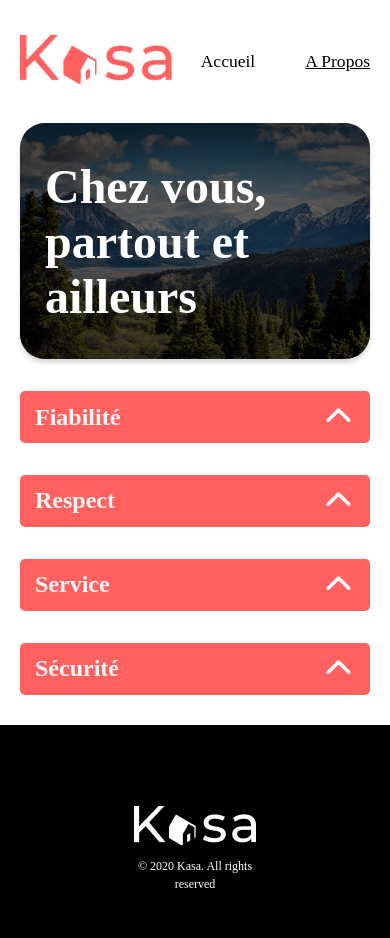
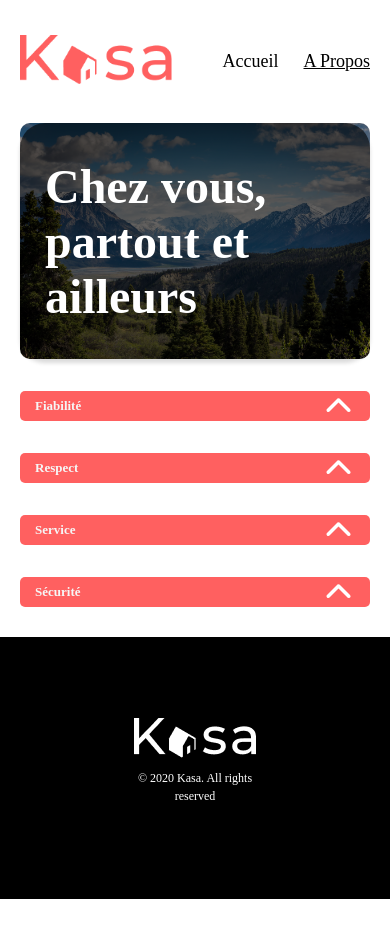
Before and after one commit to klombar/Projet-07-Kasa, a React (Vite) app: page /About in a window 390 px wide. Shown: the top 938 px of the page. After the commit the page ends 899 px from the top, so only its background shows below. Built offline with nearby package versions, Linux system fonts and the light colour scheme.

Commit message:
modification de la hauteur des dropdowns pour correspondre au format mobile

```diff
--- a/src/SASS/Base/style.css
+++ b/src/SASS/Base/style.css
@@ -18,20 +18,24 @@
   align-items: center;
   gap: 50px;
 }
-@media (max-width: 375px) {
+@media (max-width: 480px) {
   .header-nav {
-    gap: 40px;
+    gap: 25px;
   }
 }
 .header-nav li {
   font-size: 4.5vw;
   font-weight: 500;
-  line-height: 34.22px;
   text-align: right;
 }
 @media (min-width: 480px) {
   .header-nav li {
     font-size: 24px;
+  }
+}
+@media (max-width: 480px) {
+  .header-nav li {
+    font-size: 18px;
   }
 }
 
@@ -49,7 +53,7 @@
   width: 100%;
   max-width: 1440px;
   height: 209px;
-  gap: 25px;
+  gap: 10px;
 }
 @media (max-width: 480px) {
   .footer {
@@ -86,7 +90,7 @@
   width: 100%;
   height: 14.2vh;
 }
-@media (max-width: 375px) {
+@media (max-width: 480px) {
   .banner {
     border-radius: 10px;
   }
@@ -103,7 +107,7 @@
      object-fit: cover;
   border-radius: 25px;
 }
-@media (max-width: 375px) {
+@media (max-width: 480px) {
   .banner img {
     border-radius: 10px;
   }
@@ -145,7 +149,7 @@
   text-align: left;
   color: white;
 }
-@media (max-width: 375px) {
+@media (max-width: 376px) {
   .banner-title {
     font-size: 24px;
   }
@@ -169,13 +173,14 @@
   margin-top: 35px;
   background-color: #f6f6f6;
 }
-@media (max-width: 375px) {
+@media (max-width: 480px) {
   .gallery {
     background-color: white;
     padding: 0;
     border-radius: 0;
     grid-gap: 22px;
     margin-top: 25px;
+    margin-bottom: 20px;
   }
 }
 .gallery-appartement {
@@ -244,6 +249,8 @@
 @media (max-width: 480px) {
   .dropdown .about-list {
     margin-top: 31.8px;
+    font-size: 13px;
+    height: 30px;
   }
 }
 .dropdown .about-list-content {
@@ -276,6 +283,12 @@
 .about-list-content.expand {
   height: 95px;
   padding: 15px 15px;
+}
+@media (max-width: 800px) {
+  .about-list-content.expand {
+    line-height: 17px;
+    height: auto;
+  }
 }
 
 .about-list-content.unexpand {
@@ -607,6 +620,7 @@
     font-weight: 400;
     line-height: 17.11px;
     text-align: left;
+    padding: 30px 15px 0px 15px;
   }
 }
 .appartement-contents-dropdowns-description-content.expand {
@@ -644,6 +658,7 @@
     font-weight: 700;
     line-height: 18.54px;
     text-align: left;
+    height: 30px;
   }
 }
 .appartement-contents-dropdowns-description-title-chevron {
@@ -684,6 +699,7 @@
     font-weight: 400;
     line-height: 17.11px;
     text-align: left;
+    padding: 30px 15px 0px 15px;
   }
 }
 .appartement-contents-dropdowns-equipments-content.expand {
@@ -719,6 +735,7 @@
     font-weight: 700;
     line-height: 18.54px;
     text-align: left;
+    height: 30px;
   }
 }
 .appartement-contents-dropdowns-equipments-title-chevron {
--- a/src/SASS/Components/_AppartementContent.scss
+++ b/src/SASS/Components/_AppartementContent.scss
@@ -153,6 +153,7 @@
             font-weight: 400;
             line-height: 17.11px;
             text-align: left;
+            padding: 30px 15px 0px 15px;
           }
           &.expand {
             height: 25vh;
@@ -186,6 +187,7 @@
             font-weight: 700;
             line-height: 18.54px;
             text-align: left;
+            height: 30px;
           }
           &-chevron {
             transition: transform 0.25s linear;
@@ -224,6 +226,7 @@
             font-weight: 400;
             line-height: 17.11px;
             text-align: left;
+            padding: 30px 15px 0px 15px;
           }
           &.expand {
             height: 25vh;
@@ -255,6 +258,7 @@
             font-weight: 700;
             line-height: 18.54px;
             text-align: left;
+            height: 30px;
           }
           &-chevron {
             transition: transform 0.25s linear;
--- a/src/SASS/Components/_Banner.scss
+++ b/src/SASS/Components/_Banner.scss
@@ -3,7 +3,7 @@
   position: relative;
   width: 100%;
   height: 14.2vh;
-  @media (max-width: 375px) {
+  @media (max-width: 480px) {
     border-radius: $border-radius-medium;
   }
   @media (min-width: 376px) {
@@ -14,7 +14,7 @@
     height: 14.2vh;
     object-fit: cover;
     border-radius: $border-radius-large;
-    @media (max-width: 375px) {
+    @media (max-width: 480px) {
       border-radius: $border-radius-medium;
     }
     @media (min-width: 376px) {
@@ -46,7 +46,7 @@
     font-weight: 700;
     text-align: left;
     color: $font-color;
-    @media (max-width: 375px) {
+    @media (max-width: 376px) {
       font-size: 24px;
     }
   }
--- a/src/SASS/Components/_Gallery.scss
+++ b/src/SASS/Components/_Gallery.scss
@@ -15,12 +15,13 @@
   padding: 50px 0;
   margin-top: 35px;
   background-color: $secondary-color;
-  @media (max-width: 375px) {
+  @media (max-width: 480px) {
     background-color: $font-color;
     padding: 0;
     border-radius: 0;
     grid-gap: 22px;
     margin-top: 25px;
+    margin-bottom: 20px;
   }
   &-appartement {
     position: relative;
--- a/src/SASS/Pages/_About.scss
+++ b/src/SASS/Pages/_About.scss
@@ -19,6 +19,8 @@
     margin-top: 35px;
     @media (max-width: 480px) {
       margin-top: 31.8px;
+      font-size: 13px;
+      height: 30px;
     }
     &-content {
       @include flex-center;
@@ -50,6 +52,10 @@
 .about-list-content.expand {
   height: 95px;
   padding: 15px 15px;
+  @media (max-width: 800px) {
+    line-height: 17px;
+    height: auto;
+  }
 }
 
 .about-list-content.unexpand {
--- a/src/SASS/layouts/_Footer.scss
+++ b/src/SASS/layouts/_Footer.scss
@@ -5,7 +5,7 @@
   width: 100%;
   max-width: 1440px;
   height: 209px;
-  gap: 25px;
+  gap: 10px;
   @media (max-width: 480px) {
     justify-content: center;
     gap: 0;
--- a/src/SASS/layouts/_Header.scss
+++ b/src/SASS/layouts/_Header.scss
@@ -13,16 +13,18 @@
     display: flex;
     align-items: center;
     gap: 50px;
-    @media (max-width: 375px) {
-      gap: 40px;
+    @media (max-width: 480px) {
+      gap: 25px;
     }
     & li {
       font-size: 4.5vw;
       font-weight: 500;
-      line-height: 34.22px;
       text-align: right;
       @media (min-width: 480px) {
         font-size: 24px;
+      }
+      @media (max-width: 480px) {
+        font-size: 18px;
       }
     }
   }
```
Also changed, not shown: 1 other file (tests, documents, lock files or other folders).
